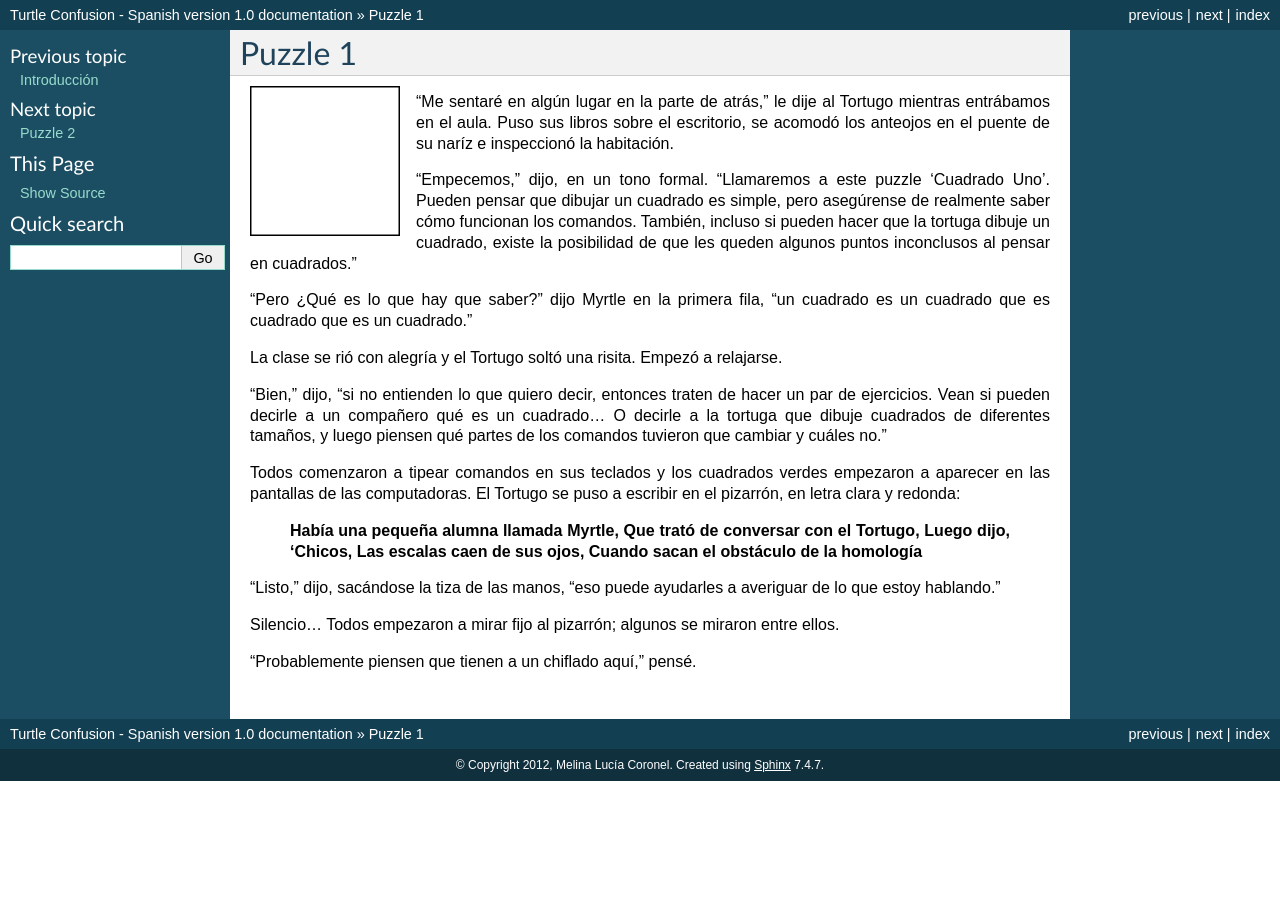
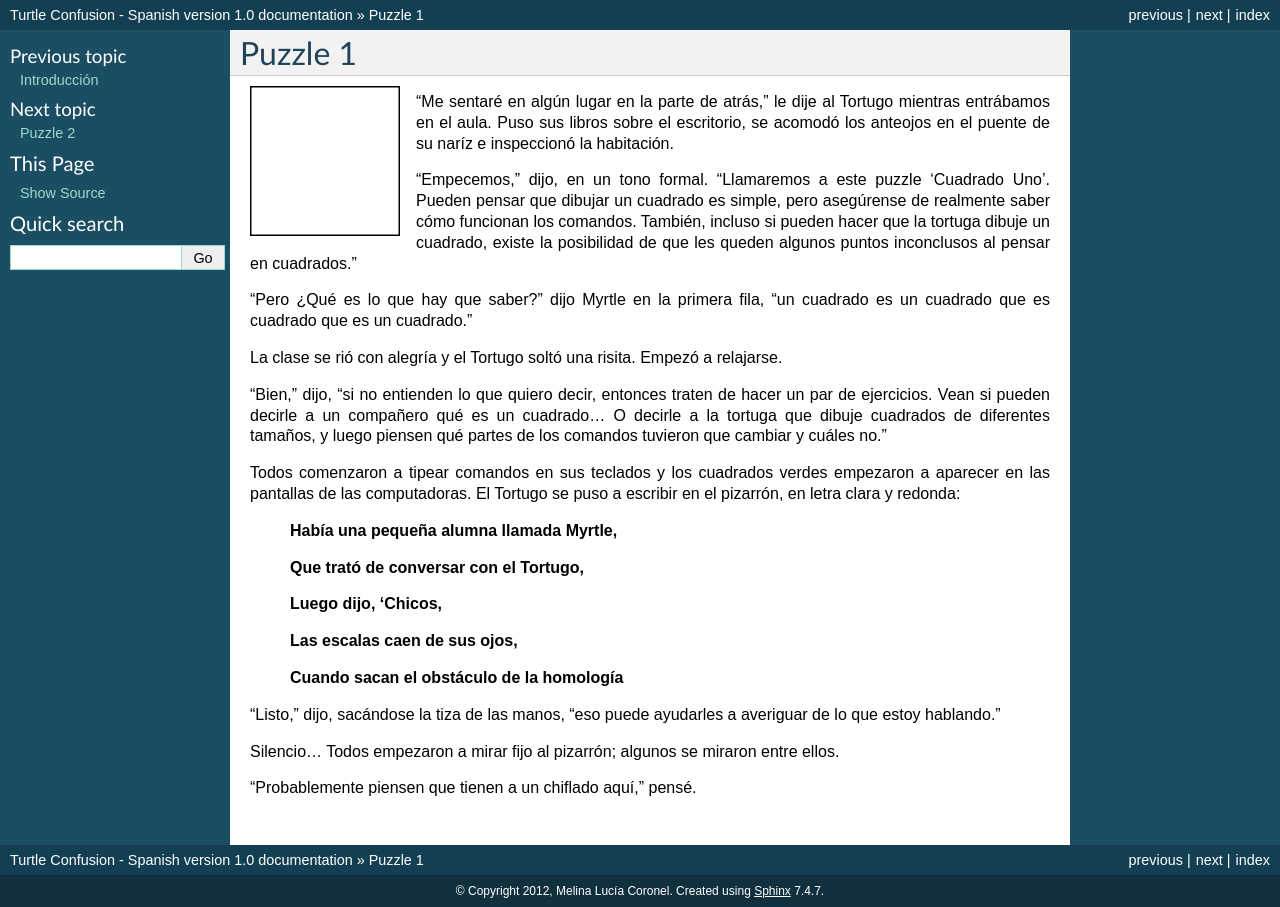
Before and after one commit to humitos/turtle-confusion-es, a Sphinx documentation site: the page built from docs/puzzle-01.rst, in a window 1280 px wide. Built offline with Sphinx 7.4.7, drawn with Linux system fonts in a browser that asks for light colours.

Commit message:
Poems fixed
Add spaces between each line

```diff
--- a/docs/puzzle-01.rst
+++ b/docs/puzzle-01.rst
@@ -20,12 +20,15 @@ La clase se rió con alegría y el Tortugo soltó una risita. Empezó a relajars
 
 Todos comenzaron a tipear comandos en sus teclados y los cuadrados verdes empezaron a aparecer en las pantallas de las computadoras. El Tortugo se puso a escribir en el pizarrón, en letra clara y redonda:
 
+    **Había una pequeña alumna llamada Myrtle,**
 
-    **Había una pequeña alumna llamada Myrtle,
-    Que trató de conversar con el Tortugo,
-    Luego dijo, 'Chicos,
-    Las escalas caen de sus ojos,
-    Cuando sacan el obstáculo de la homología**
+    **Que trató de conversar con el Tortugo,**
+
+    **Luego dijo, 'Chicos,**
+
+    **Las escalas caen de sus ojos,**
+
+    **Cuando sacan el obstáculo de la homología**
 
 "Listo," dijo, sacándose la tiza de las manos, "eso puede ayudarles a averiguar de lo que estoy hablando."
 
--- a/docs/puzzle-09.rst
+++ b/docs/puzzle-09.rst
@@ -22,8 +22,11 @@ El Tortugo arrugó la boca un poco, pero continuó: "Muchos libros le dicen al l
 El Tortugo se dió vuelta para salir del estudio. En la puerta se detuvo y giró. "Podrías," dijo, "aprender algo valioso en el proceso de decirle a la tortuga cómo dibujar, y sobre geometría, pensando en el siguiente poema:
 
     **Los insectos están todos muertos, te sientes como Lister,**
+
     **Tienes una figura para Clio, una mas para cada hermana,**
+
     **Y luego te enteras, desde una guardia en la llanura,**
+
     **Que tú y la Tortuga tiene visiones complementarias."**
 
 Me quejé. "Por favor, vete," dije.
```
